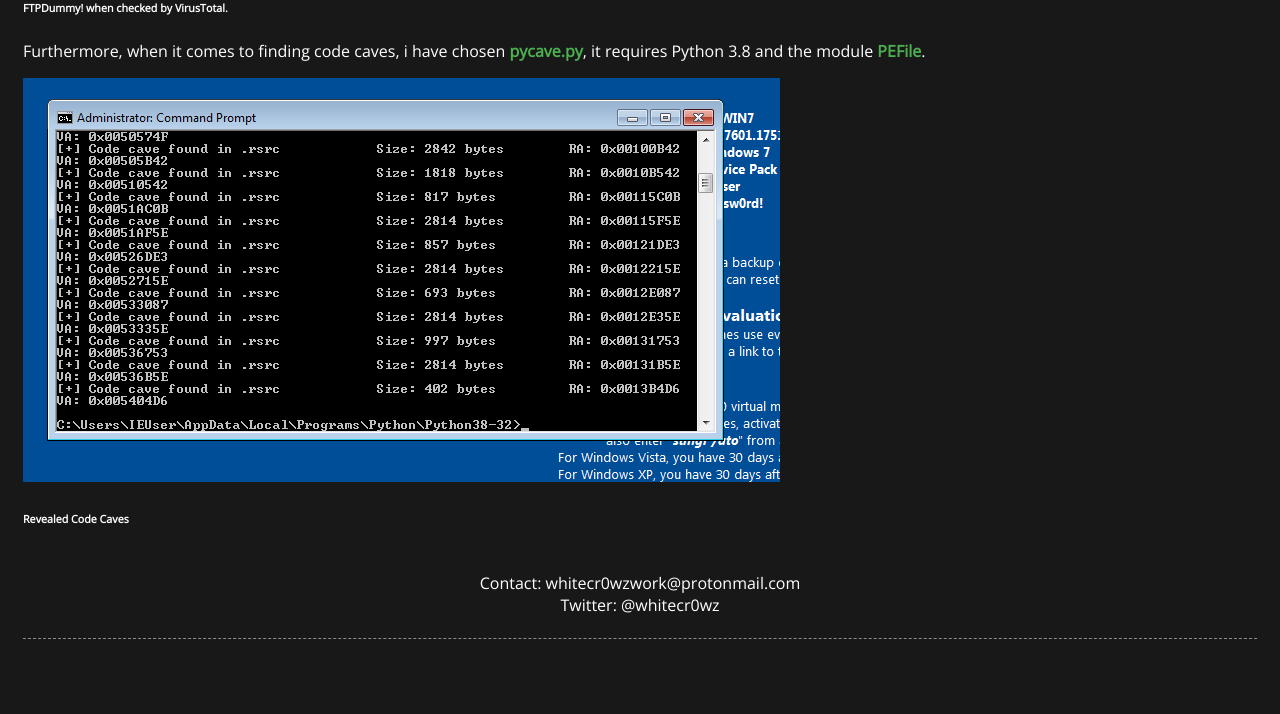
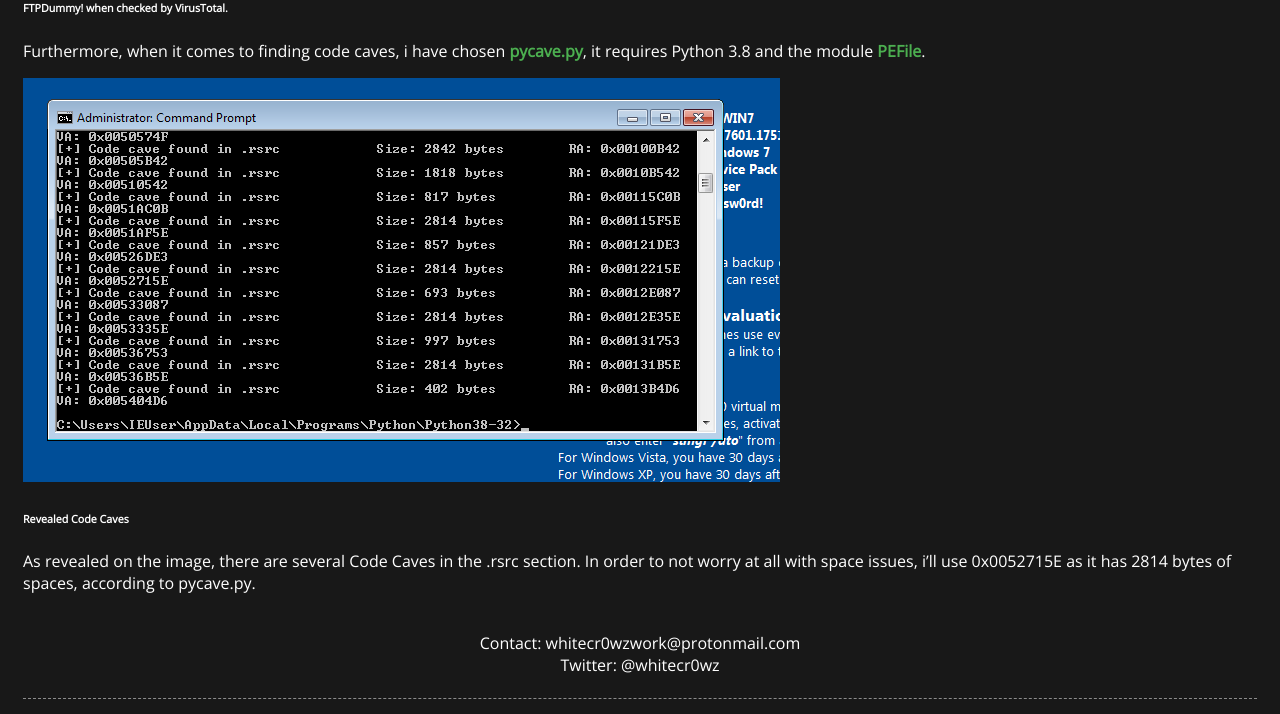
Before and after one commit to whitecr0wz/whitecr0wz.github.io, a Jekyll site: the page built from _posts/posts/20-20-10-Backdooring-PE.md, in a window 1280 px wide and 900 px high, scrolled down 1220 px, cut to the strip 186-900 px from the top of the window. Built offline with Jekyll 4.4.1, drawn with Linux system fonts in a browser that asks for light colours; before the commit the page ends 2060 px from its top, so only the background shows below that.

Commit message:
Update 20-20-10-Backdooring-PE.md

```diff
--- a/_posts/posts/20-20-10-Backdooring-PE.md
+++ b/_posts/posts/20-20-10-Backdooring-PE.md
@@ -34,3 +34,5 @@ Furthermore, when it comes to finding code caves, i have chosen [pycave.py](http
 
 ![](/assets/img/Code_Cave/3.png)
 ###### Revealed Code Caves
+
+As revealed on the image, there are several Code Caves in the .rsrc section. In order to not worry at all with space issues, i'll use 0x0052715E as it has 2814 bytes of spaces, according to pycave.py.
```
